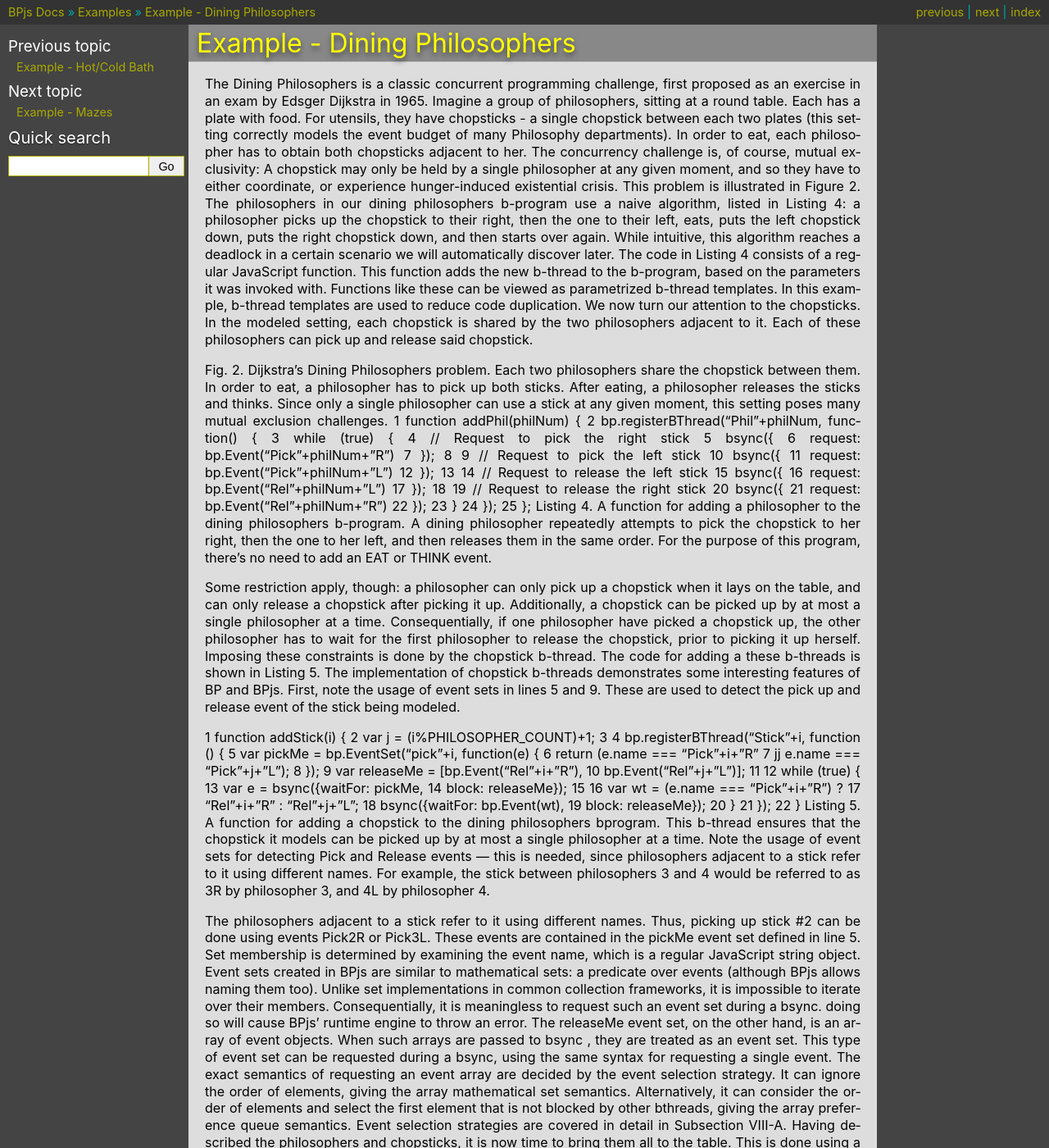
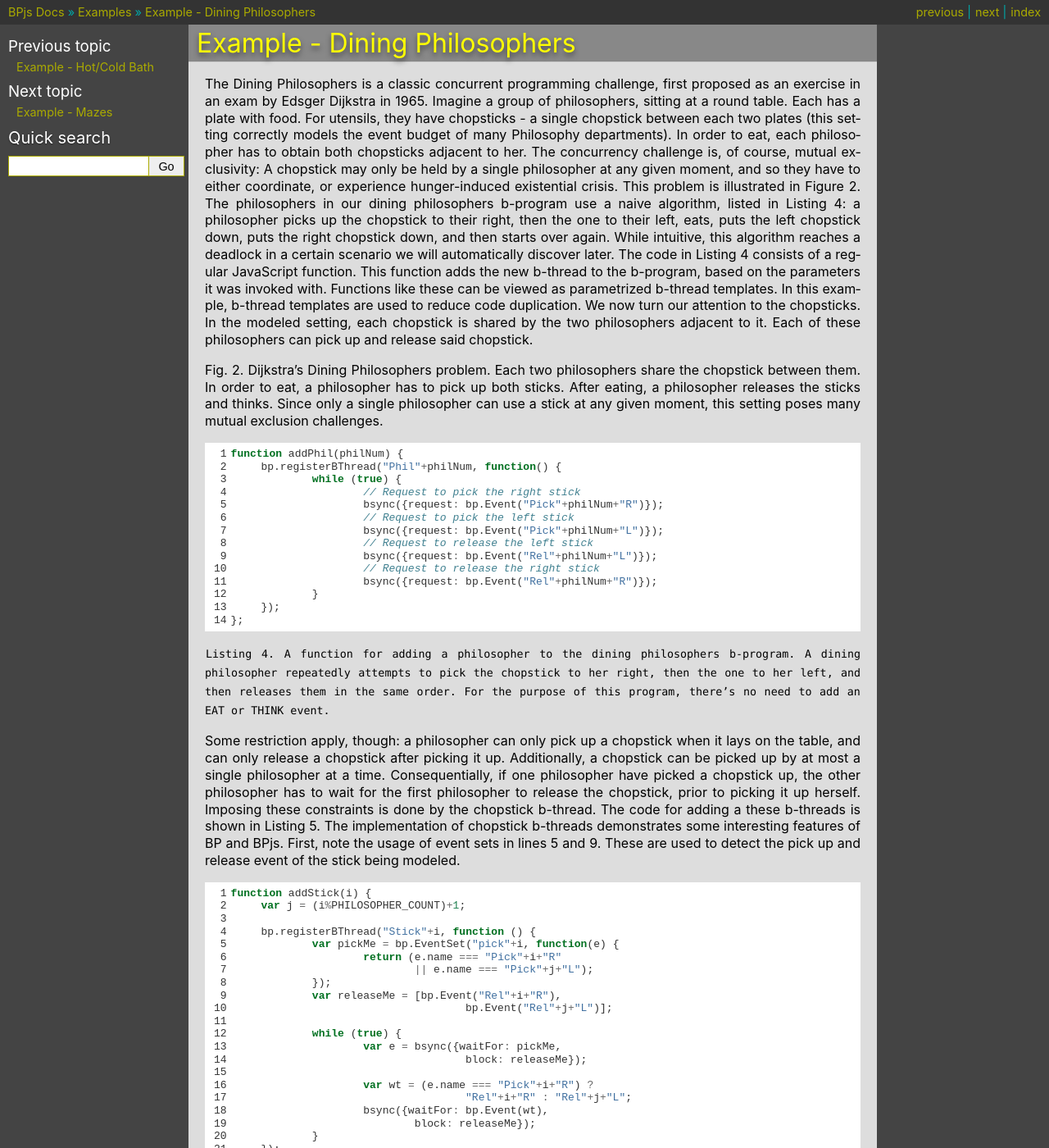
Before and after one commit to bThink-BGU/BPjs, a Sphinx documentation site: the page built from docs/source/example-dining-philosophers.rst, in a window 1280 px wide and 1400 px high. Shown: the whole window at 82% size. Built offline with Sphinx 7.4.7, drawn with Linux system fonts in a browser that asks for light colours; formulas are drawn with MathJax 3; some of the changed lines change nothing that is shown; some of the changed text lies outside the part shown.

Commit message:
added listing 1,2,3 in Phil

```diff
--- /dev/null
+++ b/docs/source/Examples_code/Phil_listing1.js
@@ -0,0 +1,14 @@
+function addPhil(philNum) {
+	bp.registerBThread("Phil"+philNum, function() {
+		while (true) {
+			// Request to pick the right stick
+			bsync({request: bp.Event("Pick"+philNum+"R")});
+			// Request to pick the left stick
+			bsync({request: bp.Event("Pick"+philNum+"L")});
+			// Request to release the left stick
+			bsync({request: bp.Event("Rel"+philNum+"L")});
+			// Request to release the right stick
+			bsync({request: bp.Event("Rel"+philNum+"R")});
+		}
+	});
+};
--- /dev/null
+++ b/docs/source/Examples_code/Phil_listing2.js
@@ -0,0 +1,22 @@
+function addStick(i) {
+	var j = (i%PHILOSOPHER_COUNT)+1;
+
+	bp.registerBThread("Stick"+i, function () {
+		var pickMe = bp.EventSet("pick"+i, function(e) {
+			return (e.name === "Pick"+i+"R"
+				|| e.name === "Pick"+j+"L");
+		});
+		var releaseMe = [bp.Event("Rel"+i+"R"),
+					bp.Event("Rel"+j+"L")];
+
+		while (true) {
+			var e = bsync({waitFor: pickMe,
+					block: releaseMe});
+
+			var wt = (e.name === "Pick"+i+"R") ?
+					"Rel"+i+"R" : "Rel"+j+"L";
+			bsync({waitFor: bp.Event(wt),
+				block: releaseMe});
+		}
+	});
+}
--- a/docs/source/example-dining-philosophers.rst
+++ b/docs/source/example-dining-philosophers.rst
@@ -30,62 +30,18 @@ the chopstick between them. In order to eat, a philosopher has to pick up both
 sticks. After eating, a philosopher releases the sticks and thinks. Since only
 a single philosopher can use a stick at any given moment, this setting poses
 many mutual exclusion challenges.
-1 function addPhil(philNum) {
-2 bp.registerBThread("Phil"+philNum, function() {
-3 while (true) {
-4 // Request to pick the right stick
-5 bsync({
-6 request: bp.Event("Pick"+philNum+"R")
-7 });
-8
-9 // Request to pick the left stick
-10 bsync({
-11 request: bp.Event("Pick"+philNum+"L")
-12 });
-13
-14 // Request to release the left stick
-15 bsync({
-16 request: bp.Event("Rel"+philNum+"L")
-17 });
-18
-19 // Request to release the right stick
-20 bsync({
-21 request: bp.Event("Rel"+philNum+"R")
-22 });
-23 }
-24 });
-25 };
-Listing 4. A function for adding a philosopher to the dining philosophers
-b-program. A dining philosopher repeatedly attempts to pick the chopstick to
-her right, then the one to her left, and then releases them in the same order.
-For the purpose of this program, there’s no need to add an EAT or THINK
-event.
+
+.. literalinclude:: Examples_code/Phil_listing1.js
+  :linenos:
+  :language: javascript
+``Listing 4. A function for adding a philosopher to the dining philosophers b-program. A dining philosopher repeatedly attempts to pick the chopstick to her right, then the one to her left, and then releases them in the same order. For the purpose of this program, there’s no need to add an EAT or THINK event.``
 
 Some restriction apply, though: a philosopher can only pick up a chopstick when it lays on the table,  and can only release a chopstick after picking it up. Additionally, a chopstick can be picked up by at most a single philosopher at a time. Consequentially, if one philosopher have picked a chopstick up, the other philosopher has to wait for the first philosopher to release the chopstick, prior to picking it up herself. Imposing these constraints is done by the chopstick b-thread. The code for adding a these b-threads is shown in Listing 5. The implementation of chopstick b-threads demonstrates some interesting features of BP and BPjs. First, note the usage of event sets in lines 5 and 9. These are used to detect the pick up and release event of the stick being modeled.
 
-1 function addStick(i) {
-2 var j = (i%PHILOSOPHER_COUNT)+1;
-3
-4 bp.registerBThread("Stick"+i, function () {
-5 var pickMe = bp.EventSet("pick"+i, function(e) {
-6 return (e.name === "Pick"+i+"R"
-7 jj e.name === "Pick"+j+"L");
-8 });
-9 var releaseMe = [bp.Event("Rel"+i+"R"),
-10 bp.Event("Rel"+j+"L")];
-11
-12 while (true) {
-13 var e = bsync({waitFor: pickMe,
-14 block: releaseMe});
-15
-16 var wt = (e.name === "Pick"+i+"R") ?
-17 "Rel"+i+"R" : "Rel"+j+"L";
-18 bsync({waitFor: bp.Event(wt),
-19 block: releaseMe});
-20 }
-21 });
-22 }
-Listing 5. A function for adding a chopstick to the dining philosophers bprogram. This b-thread ensures that the chopstick it models can be picked up by at most a single philosopher at a time. Note the usage of event sets for detecting Pick and Release events — this is needed, since philosophers adjacent to a stick refer to it using different names. For example, the stick between philosophers 3 and 4 would be referred to as 3R by philosopher 3, and 4L by philosopher 4.
+.. literalinclude:: Examples_code/Phil_listing2.js
+  :linenos:
+  :language: javascript
+``Listing 5. A function for adding a chopstick to the dining philosophers bprogram. This b-thread ensures that the chopstick it models can be picked up by at most a single philosopher at a time. Note the usage of event sets for detecting Pick and Release events — this is needed, since philosophers adjacent to a stick refer to it using different names. For example, the stick between philosophers 3 and 4 would be referred to as 3R by philosopher 3, and 4L by philosopher 4.``
 
 The philosophers adjacent to a stick refer to it using different names. Thus, picking up stick #2 can be done using events Pick2R or Pick3L. These events are contained in the pickMe event set defined in line 5. Set membership is determined by examining the event name, which is a regular JavaScript string
 object. Event sets created in BPjs are similar to mathematical sets: a predicate over events (although BPjs allows naming them too). Unlike set implementations in common collection frameworks, it is impossible to iterate over their members. Consequentially, it is meaningless to request such an event set during a bsync. doing so will cause BPjs’ runtime engine to throw an error.
@@ -96,15 +52,22 @@ Having described the philosophers and chopsticks, it is now time to bring them a
 Discussion: The dining philosophers b-program described here can serve both as a simulation program and as a model to be checked. For simulation purposes, this b-program is run (see Section V), and its event log can be analyzed, e.g. to get statistics about stick wait times. For verification, the b-program
 is passed to a verification engine, as shown in Section VI.
 
-1 if (!PHILOSOPHER_COUNT) PHILOSOPHER_COUNT = 5;
-2
-3 for (var i=1; i<=PHILOSOPHER_COUNT; i++) {
-4 addStick(i);
-5 addPhil(i);
-6 }
-Listing 6. The loop instantiating a dining philosophers model. If
-PHILOSOPHER_COUNT was not passed by the containing Java application,
-it defaults to 5.
+
+.. literalinclude:: Examples_code/Phil_listing3.js
+  :linenos:
+  :language: javascript
+``Listing 6. The loop instantiating a dining philosophers model. If PHILOSOPHER_COUNT was not passed by the containing Java application, it defaults to 5.``
+
+
+
+
+
+
+
+
+
+
+
 Fig. 3. A maze, described using our maze-description DSL (left), and a maze
 solution, found by a generic b-program model checker (right). The model
 checker output, an event sequence, was post-processed by the program to
```
